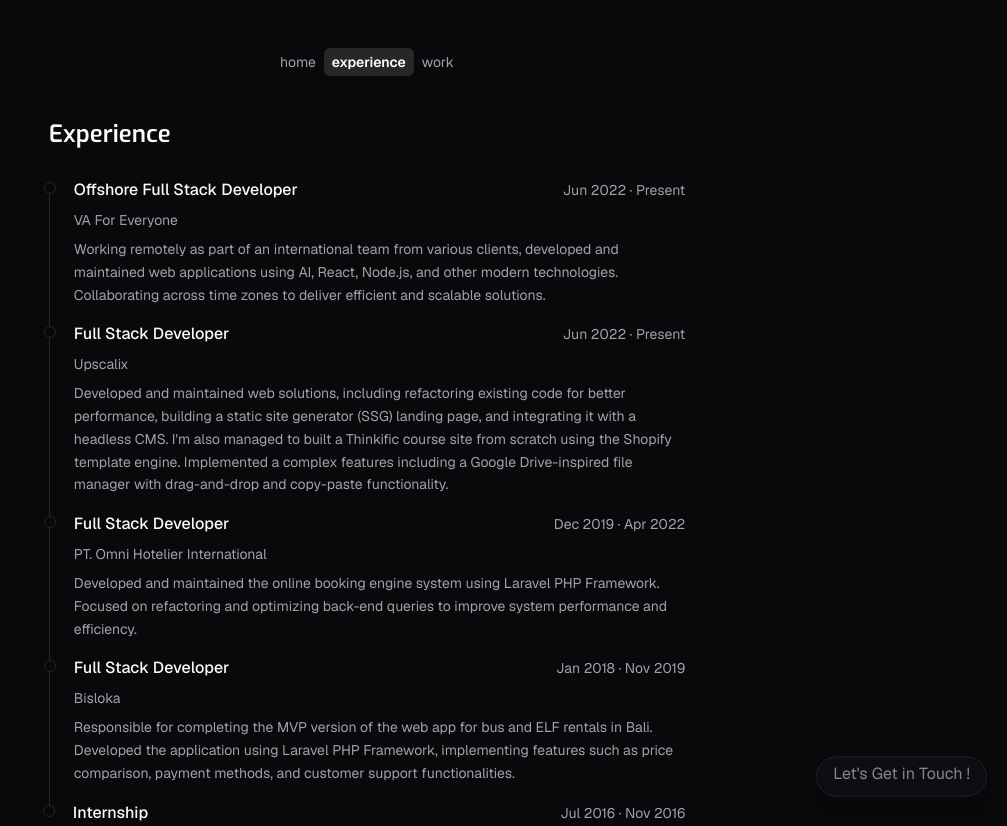
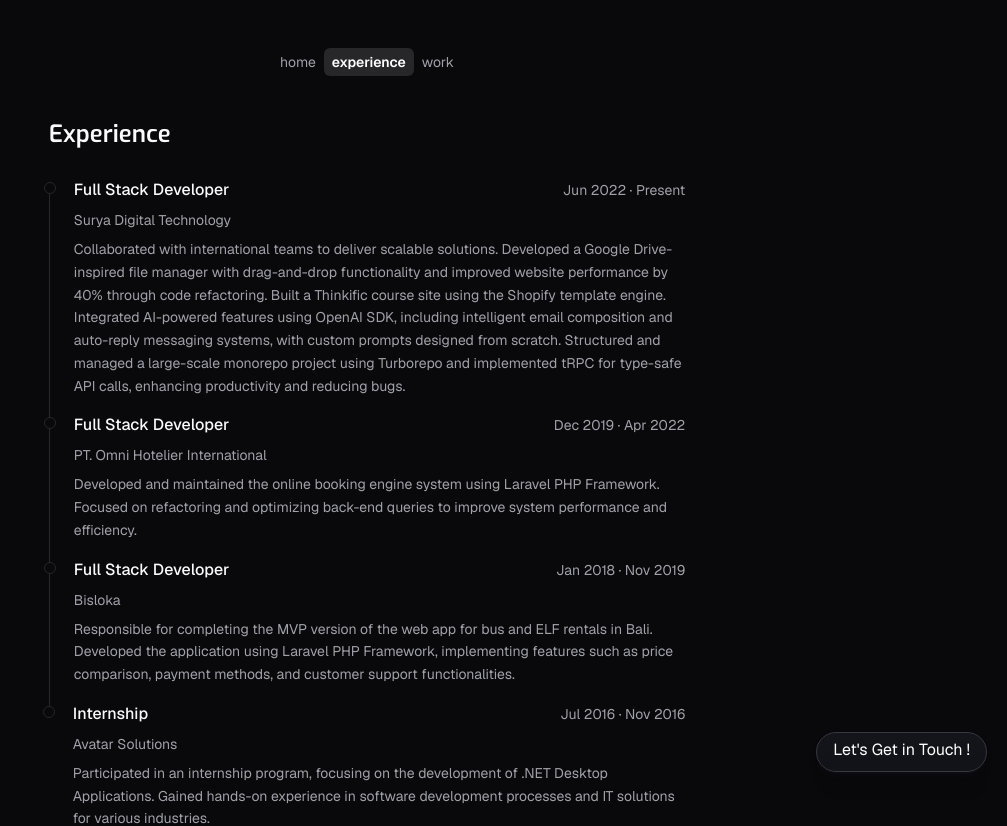
Before and after one commit to dodycode/v4, a Next.js app: page /experience in a window 1280 px wide. Shown: the top 826 px of the page, without its empty margins (273-1280 px from the left). Built offline with nearby package versions, Linux system fonts and the light colour scheme.

Commit message:
chore: adjust content

```diff
--- a/src/app/page.tsx
+++ b/src/app/page.tsx
@@ -47,17 +47,36 @@ export default function Home() {
       </div>
 
       <div className="text-base leading-relaxed">
-        Currently working as an offshore developer at{" "}
+        Currently working as a Fullstack developer at{" "}
         <LinkPreview
-          url="https://vaforeveryone.com.au"
+          url="https://suryadt.co.id/"
+          className="hover:text-muted-foreground font-semibold transition-colors"
+        >
+          Surya Digital Technology
+        </LinkPreview>{" "}
+        where I am hired as an offshore developer for one of their clients,{" "}
+        <LinkPreview
+          url="https://vaforeveryone.com.au/"
           className="hover:text-muted-foreground font-semibold transition-colors"
           imageSrc="/assets/images/experiences/vafe.png"
           isStatic
         >
           VA For Everyone
         </LinkPreview>{" "}
-        - collaborating with international teams from various clients to create
-        innovative solutions.
+      </div>
+
+      <div className="text-base leading-relaxed">
+        I collaborate with international teams at{" "}
+        <LinkPreview
+          url="https://vaforeveryone.com.au/"
+          className="hover:text-muted-foreground font-semibold transition-colors"
+          imageSrc="/assets/images/experiences/vafe.png"
+          isStatic
+        >
+          VA For Everyone
+        </LinkPreview>{" "}
+        to design and implement innovative solutions that meet client needs and
+        drive business growth.
       </div>
 
       <p className="text-sm text-neutral-700">
--- a/src/collections/experiences.json
+++ b/src/collections/experiences.json
@@ -1,17 +1,10 @@
 [
   {
     "dates": "Jun 2022 · Present",
-    "role": "Offshore Full Stack Developer",
-    "company": "VA For Everyone",
-    "description": "Working remotely as part of an international team from various clients, developed and maintained web applications using AI, React, Node.js, and other modern technologies. Collaborating across time zones to deliver efficient and scalable solutions.",
-    "url": "https://vaforeveryone.com.au/"
-  },
-  {
-    "dates": "Jun 2022 · Present",
     "role": "Full Stack Developer",
-    "company": "Upscalix",
-    "description": "Developed and maintained web solutions, including refactoring existing code for better performance, building a static site generator (SSG) landing page, and integrating it with a headless CMS. I'm also managed to built a Thinkific course site from scratch using the Shopify template engine. Implemented a complex features including a Google Drive-inspired file manager with drag-and-drop and copy-paste functionality.",
-    "url": "https://upscalix.com.au/"
+    "company": "Surya Digital Technology",
+    "description": "Collaborated with international teams to deliver scalable solutions. Developed a Google Drive-inspired file manager with drag-and-drop functionality and improved website performance by 40% through code refactoring. Built a Thinkific course site using the Shopify template engine. Integrated AI-powered features using OpenAI SDK, including intelligent email composition and auto-reply messaging systems, with custom prompts designed from scratch. Structured and managed a large-scale monorepo project using Turborepo and implemented tRPC for type-safe API calls, enhancing productivity and reducing bugs.",
+    "url": "https://suryadt.co.id"
   },
   {
     "dates": "Dec 2019 · Apr 2022",
```
